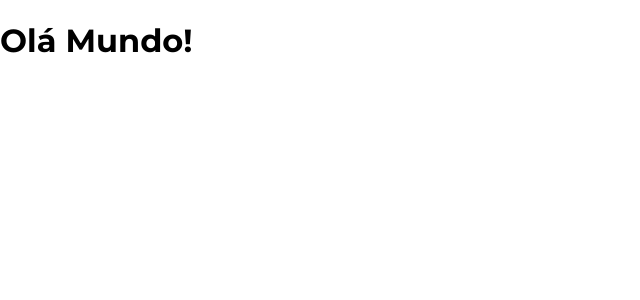
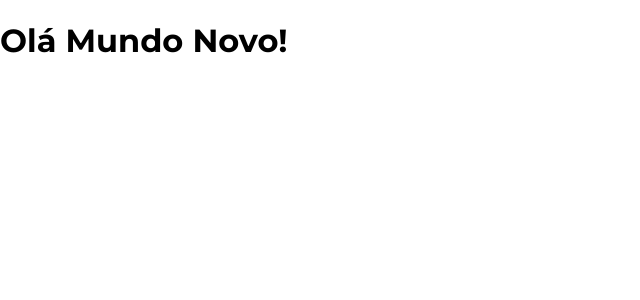
Before and after one commit to mgrb/alura_react-praticando, a React (Vite) app: page / in a window 1280 px wide. Shown: the top 300 px of the page, without its empty margins (0-640 px from the left). Built offline with nearby package versions, Linux system fonts and the light colour scheme.

Commit message:
add Router-dom e Page Home

```diff
--- a/package.json
+++ b/package.json
@@ -11,7 +11,8 @@
   },
   "dependencies": {
     "react": "^18.3.1",
-    "react-dom": "^18.3.1"
+    "react-dom": "^18.3.1",
+    "react-router-dom": "^6.25.1"
   },
   "devDependencies": {
     "@types/react": "^18.3.3",
--- a/src/Routes.jsx
+++ b/src/Routes.jsx
@@ -1,9 +1,14 @@
-function App() {
+import { BrowserRouter, Route, Routes } from "react-router-dom";
+import Home from "./pages/home";
+
+function AppRoutes() {
   return (
-    <>
-      <h1>Olá Mundo!</h1>
-    </>
+    <BrowserRouter>
+      <Routes>
+        <Route path="/" element={<Home />} />
+      </Routes>
+    </BrowserRouter>
   );
 }
 
-export default App;
+export default AppRoutes;
--- a/src/app.jsx
+++ b/src/app.jsx
@@ -1,10 +1,10 @@
 import React from "react";
 import ReactDOM from "react-dom/client";
-import App from "./Routes.jsx";
+import AppRoutes from "./Routes.jsx";
 import "./app.css";
 
 ReactDOM.createRoot(document.getElementById("root")).render(
   <React.StrictMode>
-    <App />
+    <AppRoutes />
   </React.StrictMode>
 );
--- /dev/null
+++ b/src/pages/home/Home.jsx
@@ -0,0 +1,5 @@
+import styles from "./Home.module.css";
+
+export function Home() {
+  return <h1>Olá Mundo Novo!</h1>;
+}
--- /dev/null
+++ b/src/pages/home/index.jsx
@@ -0,0 +1,3 @@
+import { Home } from "./Home";
+
+export default Home;
```
Also changed, not shown: src/pages/home/Home.module.css (added), 1 other file (tests, documents, lock files or other folders).
